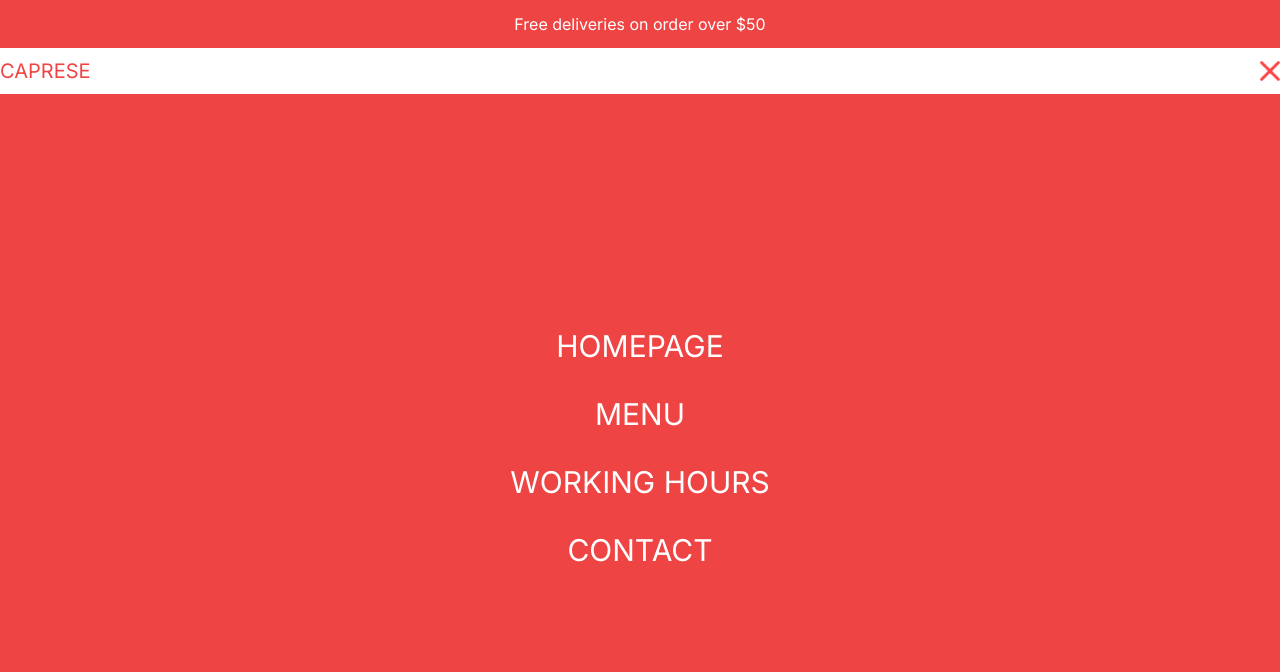
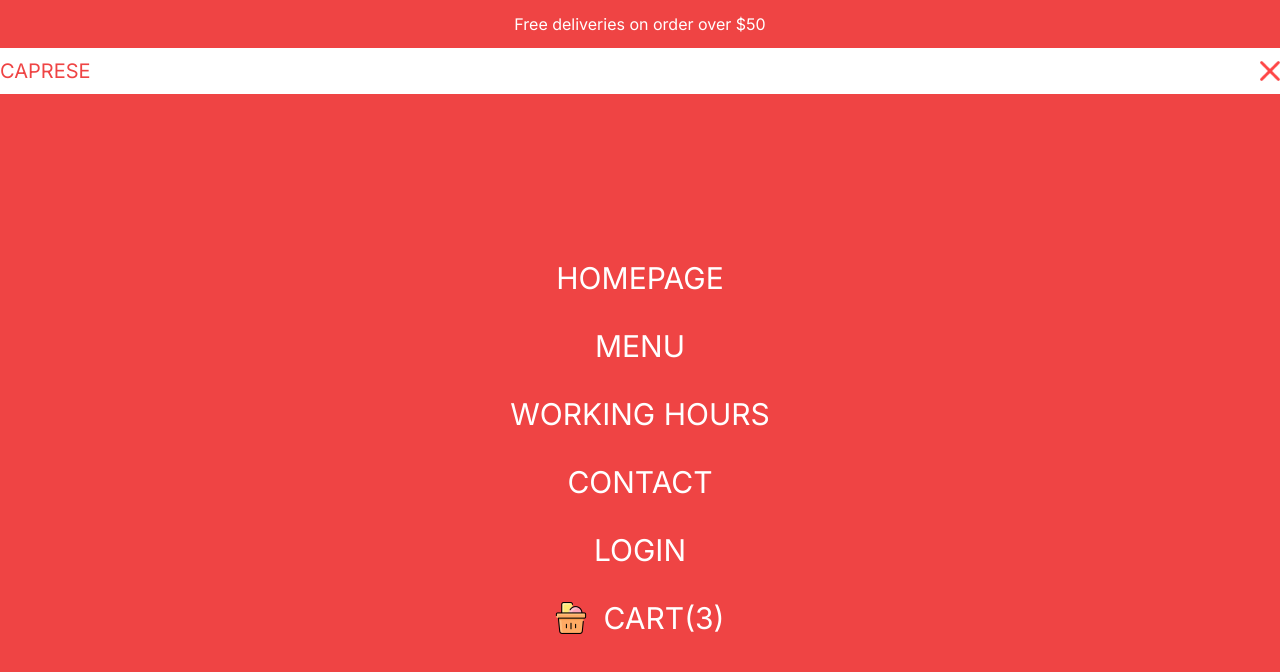
Before and after one commit to master-of-none/restaurant-nextJS, a Next.js app: page /menu in a window 1280 px wide. Both pictures are taken after a click on the picture 1270 px from the left and 71 px from the top of the page. Shown: the top 672 px of the page. Built offline with nearby package versions, Linux system fonts and the light colour scheme.

Commit message:
Added some components

```diff
--- /dev/null
+++ b/src/components/CartIcon.tsx
@@ -0,0 +1,15 @@
+import Link from "next/link";
+import React from "react";
+import Image from "next/image";
+const CartIcon = () => {
+    return (
+        <Link href="/cart" className="flex items-center gap-4">
+            <div className="relative w-8 h-8">
+                <Image src="/cart.png" alt="Cart" fill />
+            </div>
+            <span>Cart(3)</span>
+        </Link>
+    );
+};
+
+export default CartIcon;
--- a/src/components/Menu.tsx
+++ b/src/components/Menu.tsx
@@ -3,6 +3,7 @@
 import React, { useState } from "react";
 import Image from "next/image";
 import Link from "next/link";
+import CartIcon from "./CartIcon";
 
 const links = [
     { id: 1, title: "Homepage", url: "/" },
@@ -12,6 +13,8 @@ const links = [
 ];
 const Menu = () => {
     const [open, setOpen] = useState(false);
+    // Temporary
+    const user = false;
     return (
         <div>
             {!open ? (
@@ -31,16 +34,34 @@ const Menu = () => {
                     onClick={() => setOpen(false)}
                 />
             )}
+            {open && (
                 <div
                     className="bg-red-500 text-white absolute left-0 top-24 w-full h-[calc(100vh-6rem)]
             flex flex-col gap-8 items-center justify-center text-3xl z-10"
                 >
                     {links.map((item) => (
-                    <Link href={item.url} key={item.id}>
+                        <Link
+                            href={item.url}
+                            key={item.id}
+                            onClick={() => setOpen(false)}
+                        >
                             {item.title}
                         </Link>
                     ))}
+                    {!user ? (
+                        <Link href="/login" onClick={() => setOpen(false)}>
+                            Login
+                        </Link>
+                    ) : (
+                        <Link href="/orders" onClick={() => setOpen(false)}>
+                            Orders
+                        </Link>
+                    )}
+                    <Link href="/cart" onClick={() => setOpen(false)}>
+                        <CartIcon />
+                    </Link>
                 </div>
+            )}
         </div>
     );
 };
```
Lines whose indentation alone changed are shown as unchanged.
